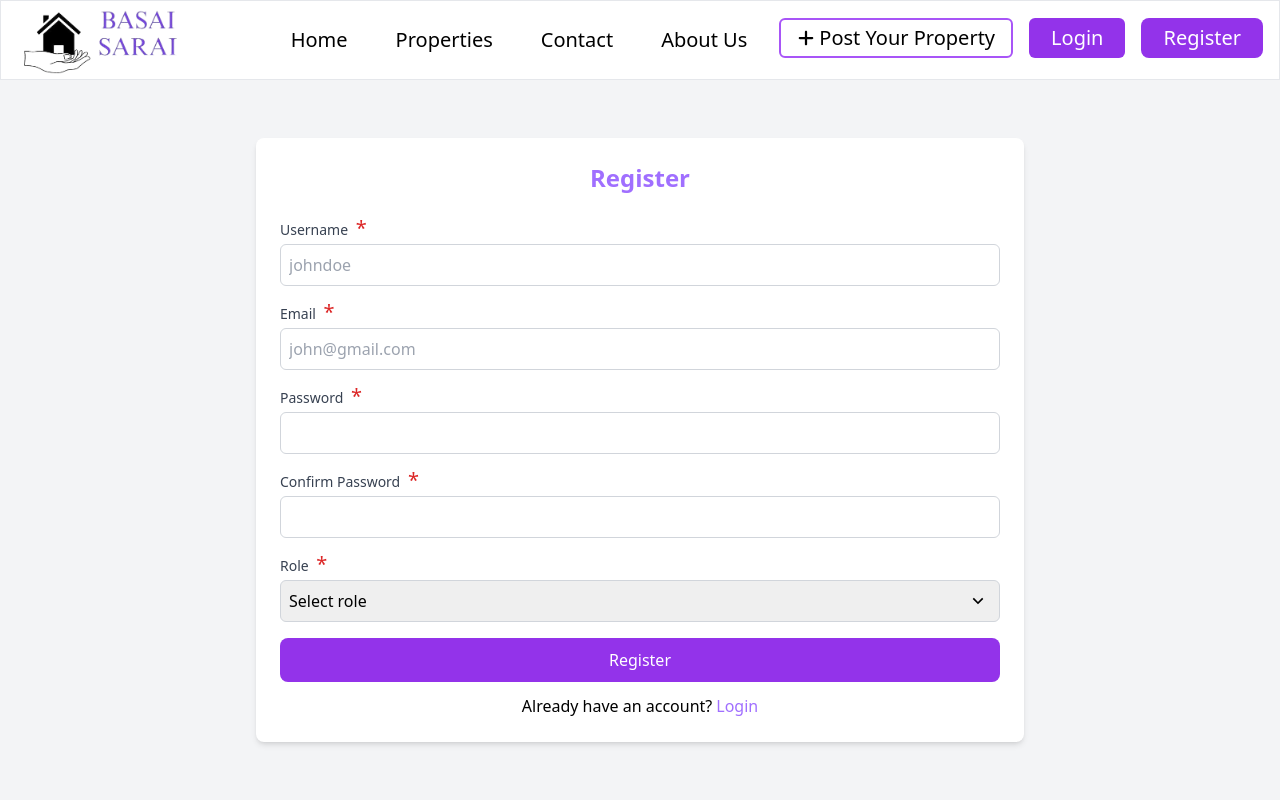
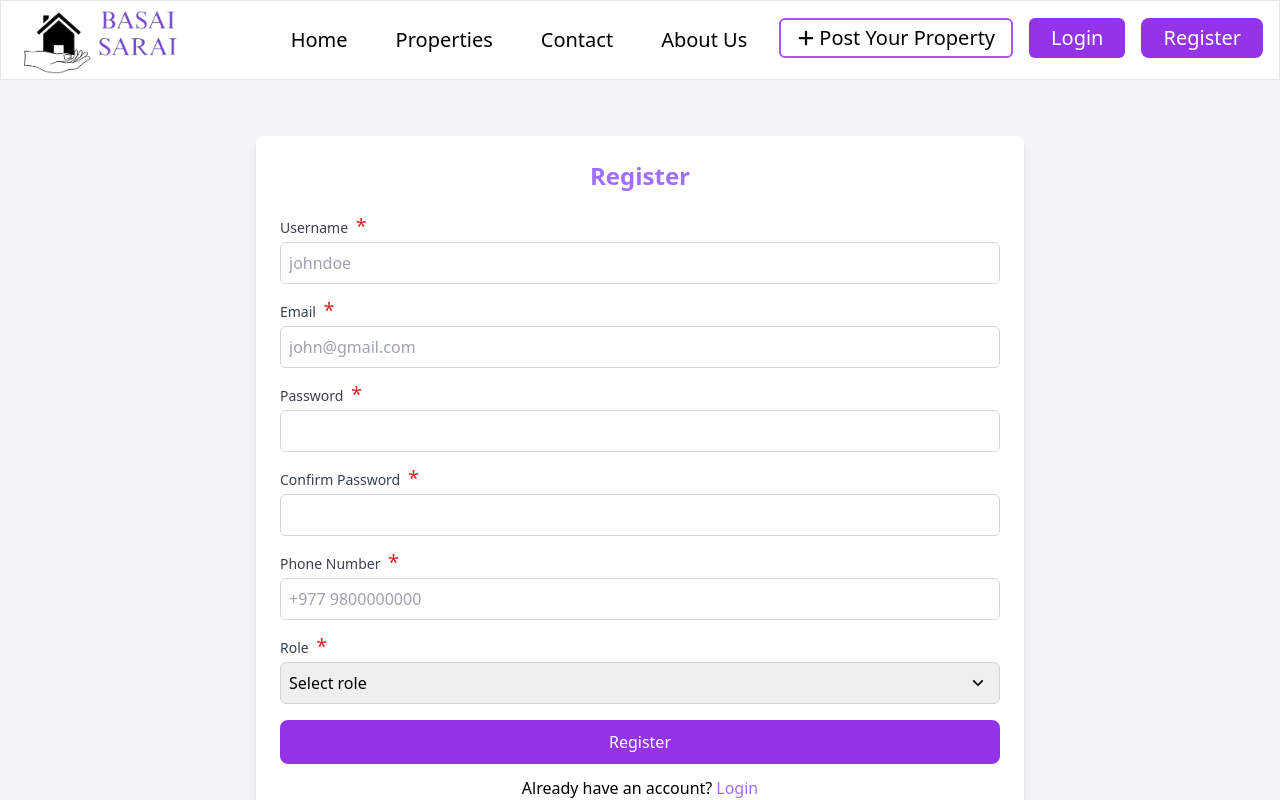
Before and after one commit to safaltastha/Flat-Renting-Web-Application, a React (Create React App) app in the folder frontend/: page /signup in a window 1280 px wide. Shown: the top 800 px of the page. Built offline with nearby package versions, Linux system fonts and the light colour scheme.

Commit message:
edited registerform

```diff
--- a/frontend/src/pages/form/RegisterForm.js
+++ b/frontend/src/pages/form/RegisterForm.js
@@ -31,6 +31,10 @@ const validationSchema = Yup.object().shape({
   role: Yup.string()
     .oneOf(["tenant", "landlord", "vehicle supplier"], "Invalid role")
     .required("Role is required"),
+    phoneNumber: Yup.string()
+    .required('Phone number is required')
+    .matches(/^\+977 ?\d{10}$/, 'Phone number must be in the format +977XXXXXXXXXX'),
+
 });
 
 const RegisterForm = () => {
@@ -57,7 +61,7 @@ const RegisterForm = () => {
   };
 
   return (
-    <div className="flex items-center justify-center h-[90vh] max-h-screen py-8 p-4 bg-gray-100">
+    <div className="flex items-center justify-center h-[100vh] max-h-screen py-8 p-4 bg-gray-100">
       <Formik
         initialValues={{
           name: "",
@@ -65,6 +69,8 @@ const RegisterForm = () => {
           password: "",
           confirmPassword: "",
           role: "",
+          phoneNumber:"",
+          userPhoto:"",
         }}
         validationSchema={validationSchema}
         onSubmit={handleSubmit}
@@ -158,6 +164,27 @@ const RegisterForm = () => {
 
             <div className="mb-4">
               <label
+                htmlFor="phoneNumber"
+                className="block md:text-sm font-medium text-gray-700"
+              >
+                Phone Number{" "}
+                <span className="ml-1 text-red-600 text-[20px]">*</span>
+              </label>
+              <Field
+                type="text"
+                name="phoneNumber"
+                className="mt-1 block w-full border border-gray-300 rounded-md p-2 focus:outline-none"
+                placeholder="+977 9800000000"
+              />
+              <ErrorMessage
+                name="phoneNumber"
+                component="div"
+                className="text-red-500 text-sm mt-1"
+              />
+            </div>
+
+            <div className="mb-4">
+              <label
                 htmlFor="role"
                 className="block md:text-sm font-medium text-gray-700"
               >
```
